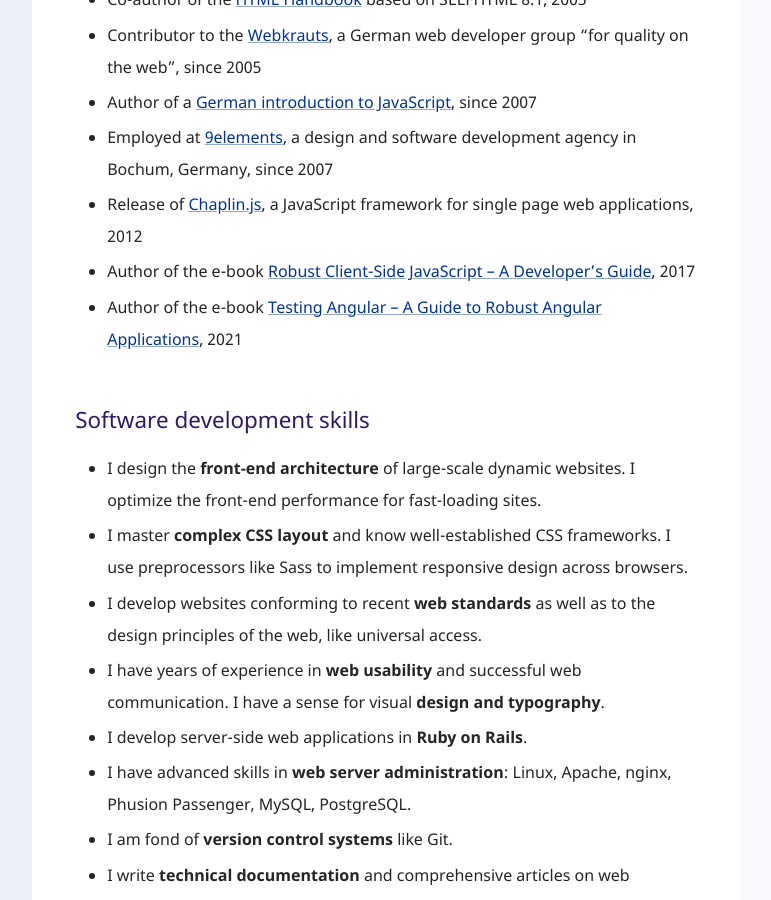
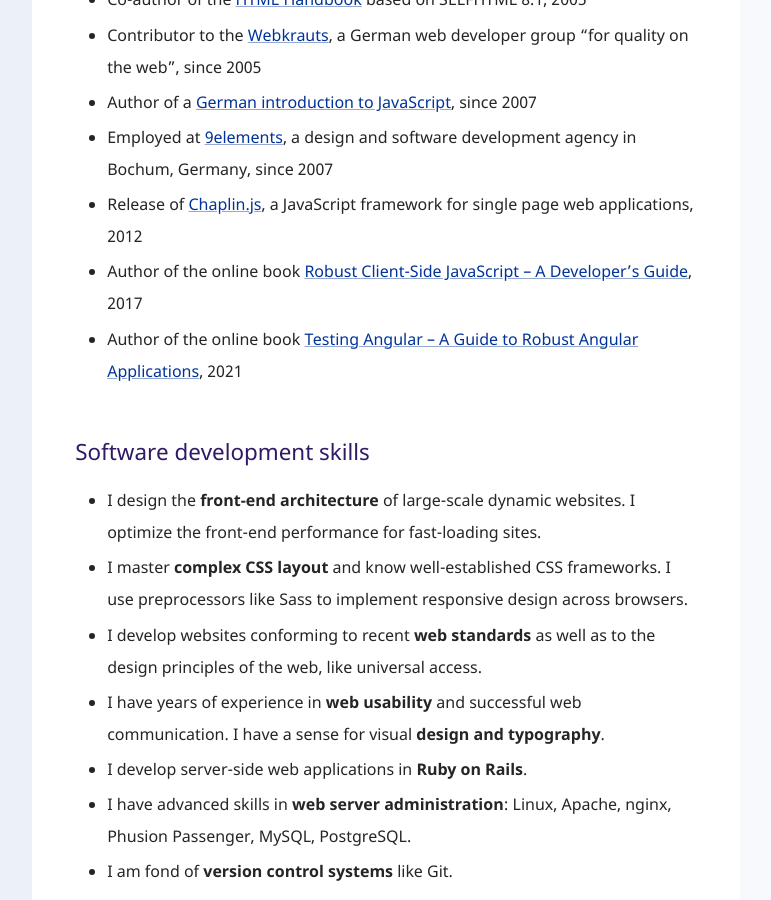
Before and after one commit to molily/molily.de, a Jekyll site: the page built from resume-en.html, in a window 1280 px wide and 900 px high, scrolled down 1518 px. Shown: the whole window, without its empty margins (80-851 px from the left). Built offline with Jekyll 4.4.1, drawn with Linux system fonts in a browser that asks for light colours.

Commit message:
Update resume-en.html

```diff
--- a/resume-en.html
+++ b/resume-en.html
@@ -44,8 +44,8 @@
   <li>Author of a <a href="/js/">German introduction to JavaScript</a>, since 2007</li>
   <li>Employed at <a href="https://9elements.com/">9elements</a>, a design and software development agency in Bochum, Germany, since 2007</li>
   <li>Release of <a href="https://github.com/chaplinjs/chaplin">Chaplin.js</a>, a JavaScript framework for single page web applications, 2012</li>
-  <li>Author of the e-book <a href="/robust-javascript/">Robust Client-Side JavaScript – A Developer’s Guide</a>, 2017</li>
-  <li>Author of the e-book <a href="/testing-angular/">Testing Angular – A Guide to Robust Angular Applications</a>, 2021</li>
+  <li>Author of the online book <a href="/robust-javascript/">Robust Client-Side JavaScript – A Developer’s Guide</a>, 2017</li>
+  <li>Author of the online book <a href="/testing-angular/">Testing Angular – A Guide to Robust Angular Applications</a>, 2021</li>
   </ul>
 </section>
 
```
